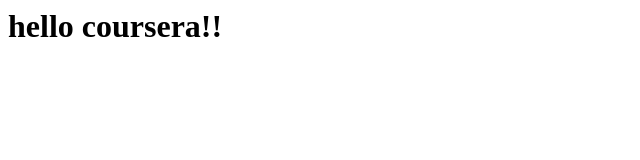
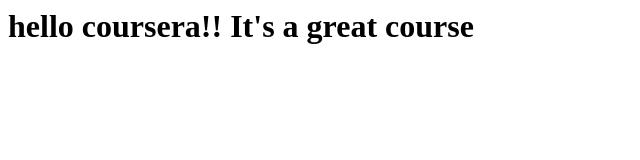
Before and after one commit to pratibhachand/coursera-test, a plain HTML site: page site/index.html in a window 1280 px wide. Shown: the whole page, without its empty margins (0-640 px from the left). Drawn offline with Linux system fonts and the light colour scheme.

Commit message:
second commit'

```diff
--- a/site/index.html
+++ b/site/index.html
@@ -1,7 +1,7 @@
 <html>
     <head>
         <body>
-           <h1>hello coursera!!</h1>
+           <h1>hello coursera!! It's a great course</h1>
         </body>
     </head>
 </html>
```
